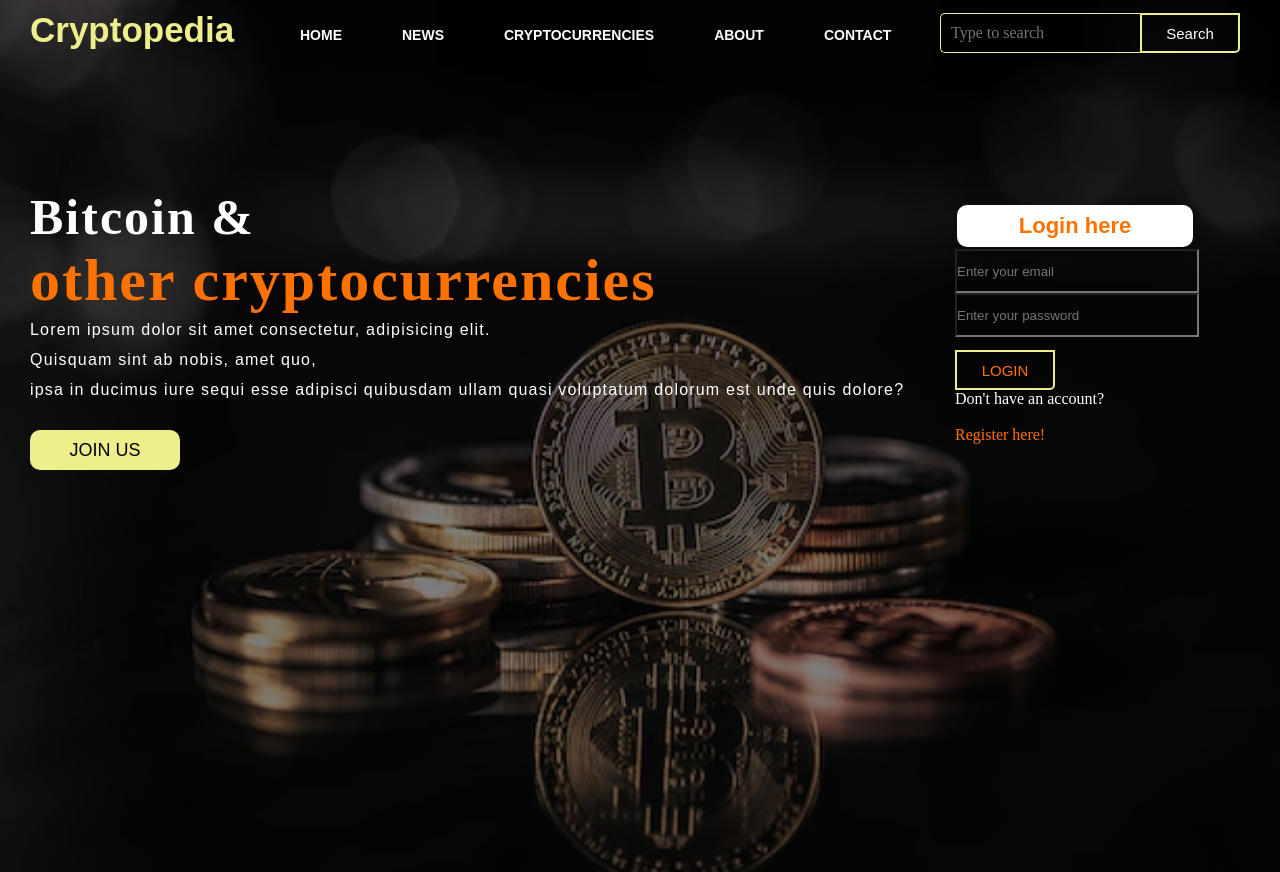
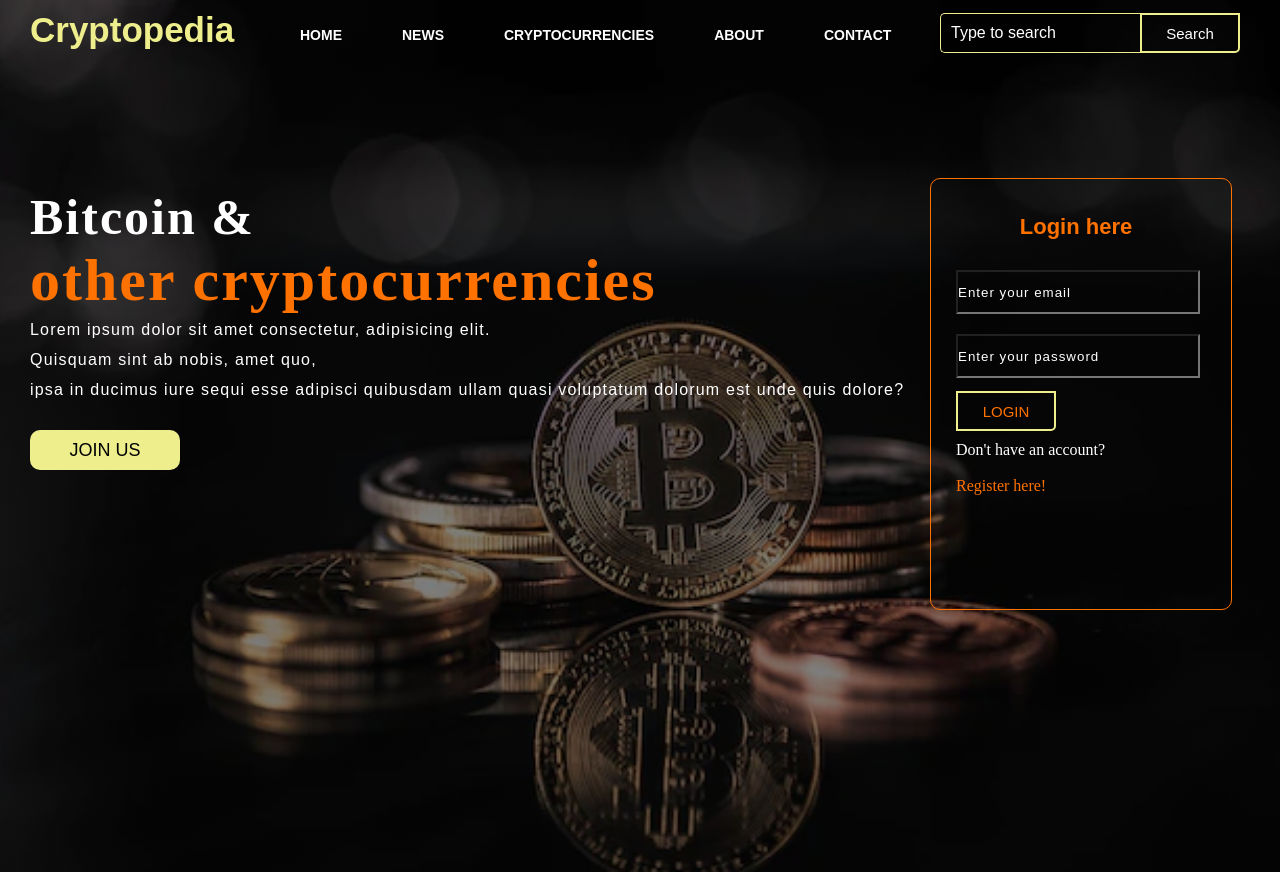
Before and after one commit to marinknezevic10/Html-Css, a plain HTML site: page index.html in a window 1280 px wide. Drawn offline with Linux system fonts and the light colour scheme.

Commit message:
finishing login form styling

```diff
--- a/style.css
+++ b/style.css
@@ -177,6 +177,7 @@ ul li a:hover {
   border-radius: 10px;
   padding: 25px;
   margin: 10px;
+  border: 1px solid #ff7200;
 }
 
 .form h2 {
@@ -185,7 +186,7 @@ ul li a:hover {
   text-align: center;
   color: #ff7200;
   font-size: 22px;
-  background-color: white;
+  background-color: transparent;
   border-radius: 10px;
   margin: 2px;
   padding: 8px;
@@ -195,9 +196,26 @@ ul li a:hover {
   width: 240px;
   height: 40px;
   background: transparent;
+  letter-spacing: 1px;
+  margin-top: 20px;
+  font-family: sans-serif;
+  color: white;
 }
 
 .reg {
   text-decoration: none;
   color: #ff7200;
 }
+
+.link {
+  margin-top: 10px;
+}
+
+.form input:focus {
+  outline: none;
+}
+
+::placeholder {
+  color: white;
+  font-family: Arial;
+}
```
